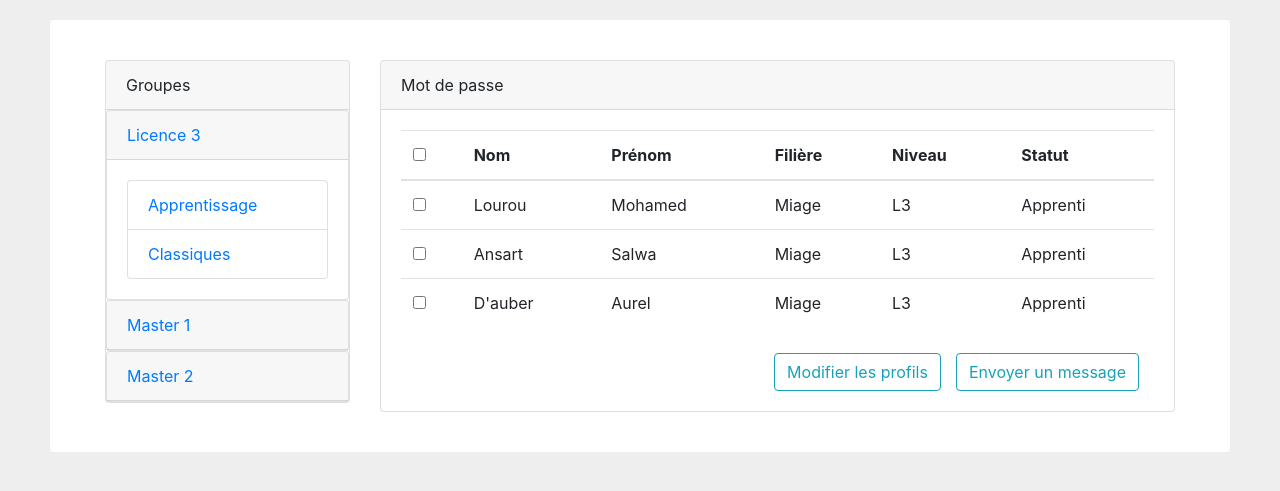
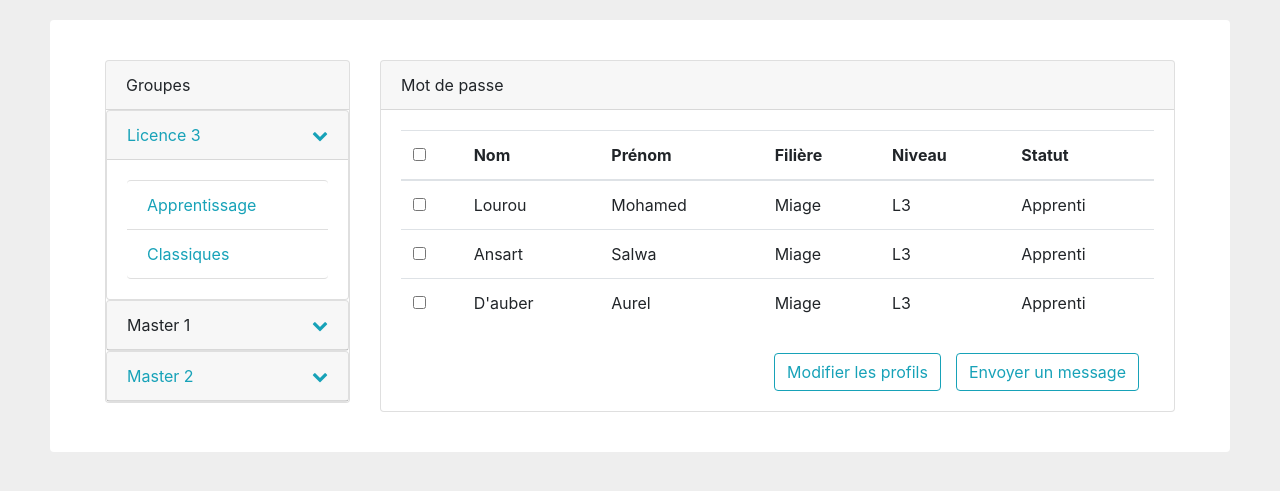
Before and after one commit to MuramasaSwordMaster/projet-php, a PHP site: page /mon-espace/administration/index.php in a window 1280 px wide. Shown: the part 84-575 px from the top of the page. Run offline with PHP 8.4, Linux system fonts and the light colour scheme.

Commit message:
test
sdf

```diff
--- a/css/main.css
+++ b/css/main.css
@@ -42,6 +42,15 @@
     .btn-light{
         color:#17a2b8;
         font-size:bold;
+    }
+
+    a {
+      color :  #17a2b8;
+    }
+
+    a:hover{
+
+          color :  #17a2b8;
     }
 
 
--- a/inclusions/head-content.inc.php
+++ b/inclusions/head-content.inc.php
@@ -5,3 +5,4 @@
 
     <link href="<?php echo $rootPath; ?>css/navbar.css" rel="stylesheet" type="text/css">
     <link href="<?php echo $rootPath; ?>css/main.css" rel="stylesheet" type="text/css">
+<link rel="stylesheet" href="https://cdnjs.cloudflare.com/ajax/libs/font-awesome/4.7.0/css/font-awesome.min.css">
--- a/mon-espace/administration/index.php
+++ b/mon-espace/administration/index.php
@@ -18,7 +18,6 @@
 border: 1px solid #17a2b8;
 float: right;
 margin-right:15px;
-
 margin-top:10px;
 }
 
@@ -28,13 +27,12 @@
   border: 1px solid #17a2b8;
   float: right;
   margin-right:15px;
-
   margin-top:10px;
-
 }
 
-.list-group{
-
+.list-group li{
+  border-left : none;
+  border-right : none;
 
 }
 
@@ -67,8 +65,13 @@
 
   <div class="card">
     <div class="card-header">
-      <a class="card-link" data-toggle="collapse" href="#collapseOne">
+
+      <a class="card-link" href="#" >
         Licence 3
+      </a>
+
+      <a style='float:right;' class="toggle-link collapsed" data-toggle="collapse" href="#collapseOne" data-title="Déplier l'offre" style="color:#fff;background-color:#ED595B;" aria-expanded="false" aria-controls="collapseOne">
+           <span class="fa fa-chevron-down"></span>
       </a>
     </div>
     <div id="collapseOne" class="collapse show" data-parent="#accordion">
@@ -86,9 +89,12 @@
 
   <div class="card">
     <div class="card-header">
-      <a class="collapsed card-link" data-toggle="collapse" href="#collapseTwo">
+      <a class="collapsed card-link" data-toggle="collapse" >
         Master 1
       </a>
+      <a style='float:right;' class="toggle-link collapsed" data-toggle="collapse" href="#collapseTwo" data-title="Déplier l'offre" style="color:#fff;background-color:#ED595B;" aria-expanded="false" aria-controls="collapseOne">
+           <span class="fa fa-chevron-down"></span>
+           </a>
     </div>
     <div id="collapseTwo" class="collapse" data-parent="#accordion">
       <div class="card-body">
@@ -104,9 +110,12 @@
 
   <div class="card">
     <div class="card-header">
-      <a class="collapsed card-link" data-toggle="collapse" href="#collapseThree">
+      <a class="card-link" href='../administration/index.php?annee=master2' >
         Master 2
       </a>
+      <a style='float:right;' class="toggle-link collapsed" data-toggle="collapse" href="#collapseThree" data-title="Déplier l'offre" style="color:#fff;background-color:#ED595B;" aria-expanded="false" aria-controls="collapseOne">
+           <span class="fa fa-chevron-down"></span>
+           </a>
     </div>
     <div id="collapseThree" class="collapse" data-parent="#accordion">
       <div class="card-body">
```
